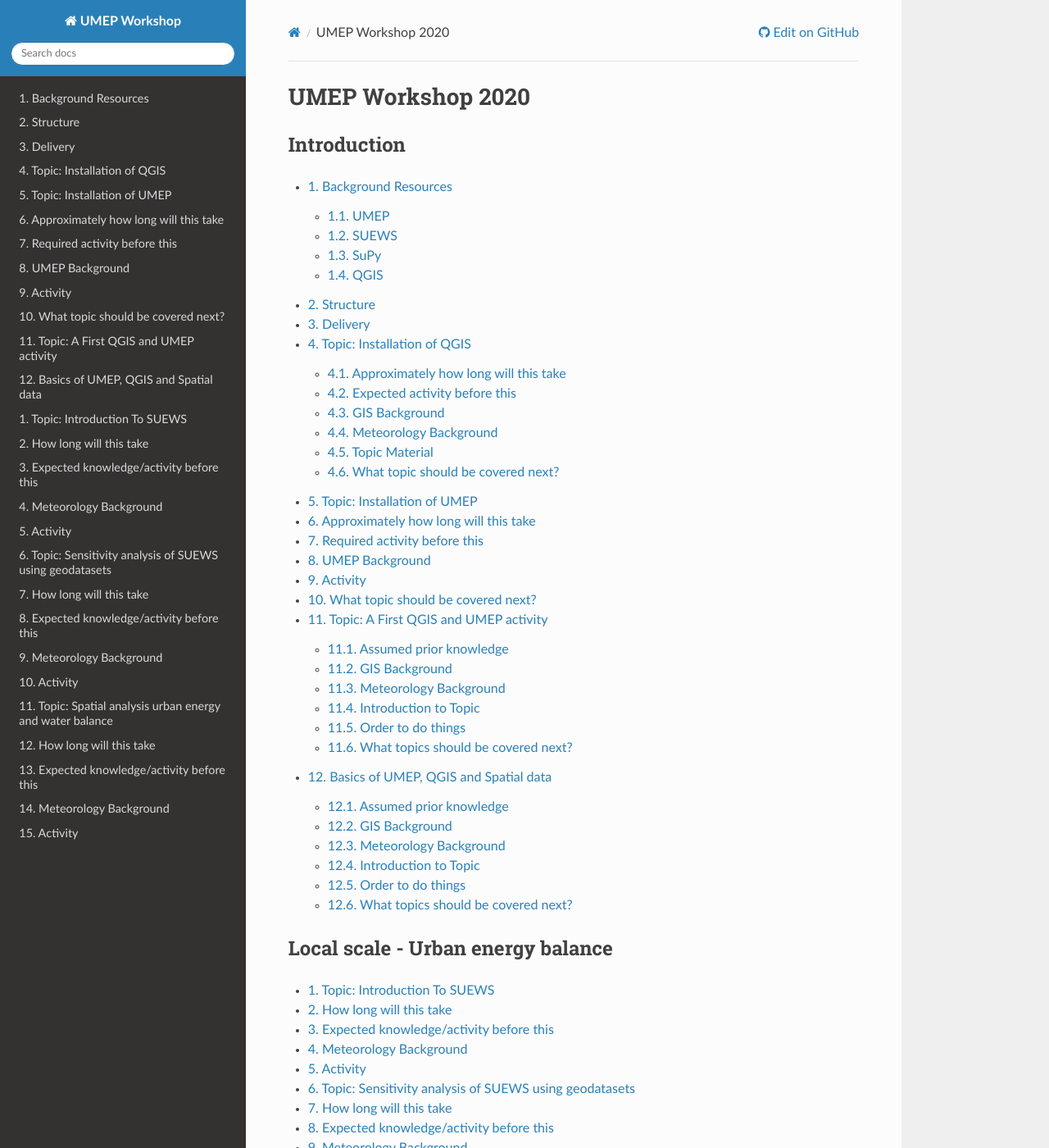
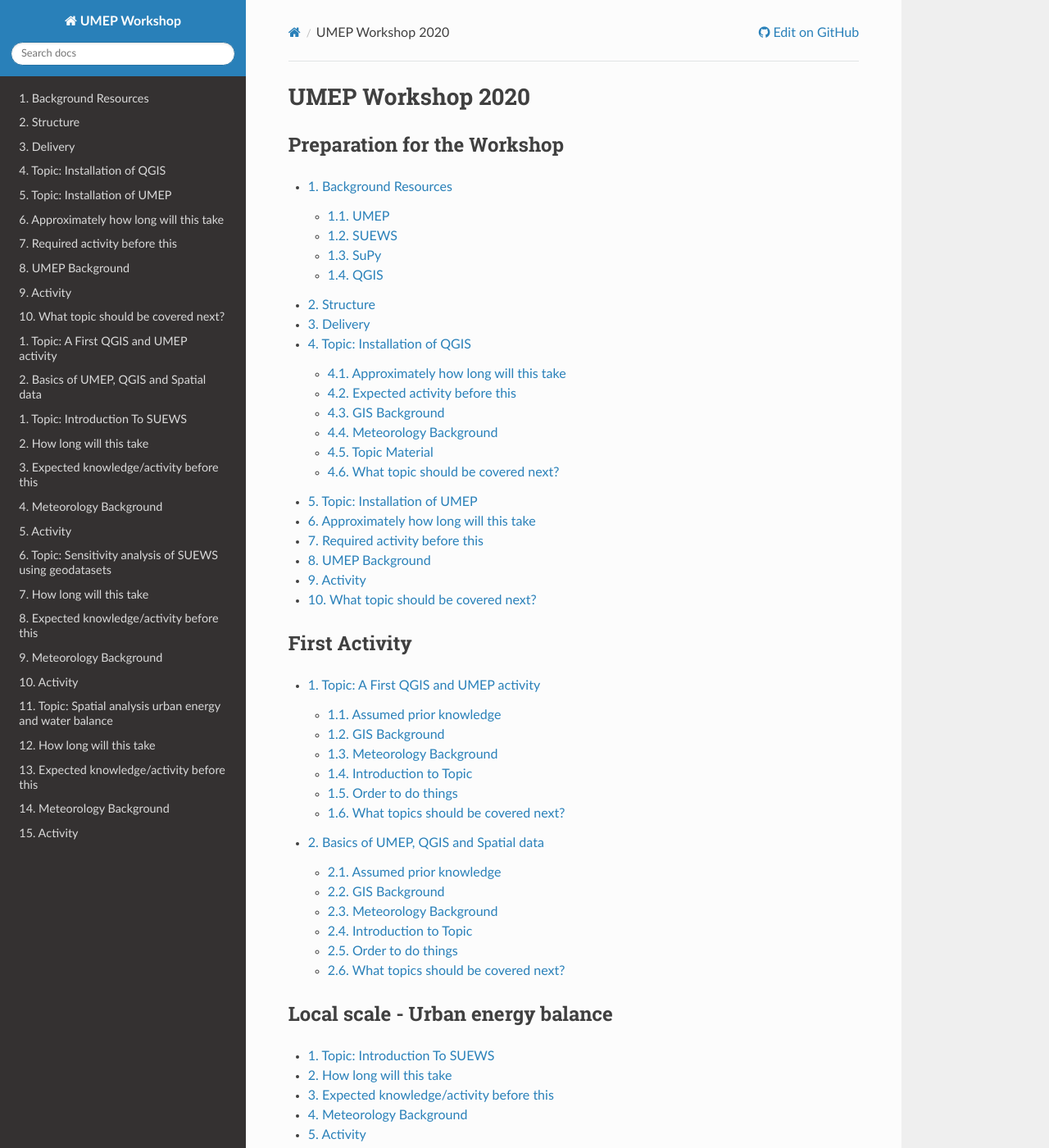
Before and after one commit to Urban-Meteorology-Reading/UMEP-Workshop, a Sphinx documentation site: the page built from source/index.rst, in a window 1280 px wide and 1400 px high. Shown: the whole window at 82% size. Built offline with Sphinx 7.4.7 and the Read the Docs theme 2.0.0, drawn with Linux system fonts in a browser that asks for light colours.

Commit message:
Change structure

```diff
--- a/source/index.rst
+++ b/source/index.rst
@@ -2,8 +2,8 @@ UMEP Workshop 2020
 ==================
 
 
-Introduction
-------------
+Preparation for the Workshop
+----------------------------
 
 .. toctree::
    :maxdepth: 2
@@ -12,9 +12,16 @@ Introduction
    Introduction
    Installation-of-QGIS
    Installation-of-UMEP
+
+First Activity
+----------------------------
+
+.. toctree::
+   :maxdepth: 2
+   :numbered:
+
    A-First-QGIS-and-UMEP-activity
    Basics-of-UMEP,-QGIS-and-Spatial-data
-
 
 
 
```
